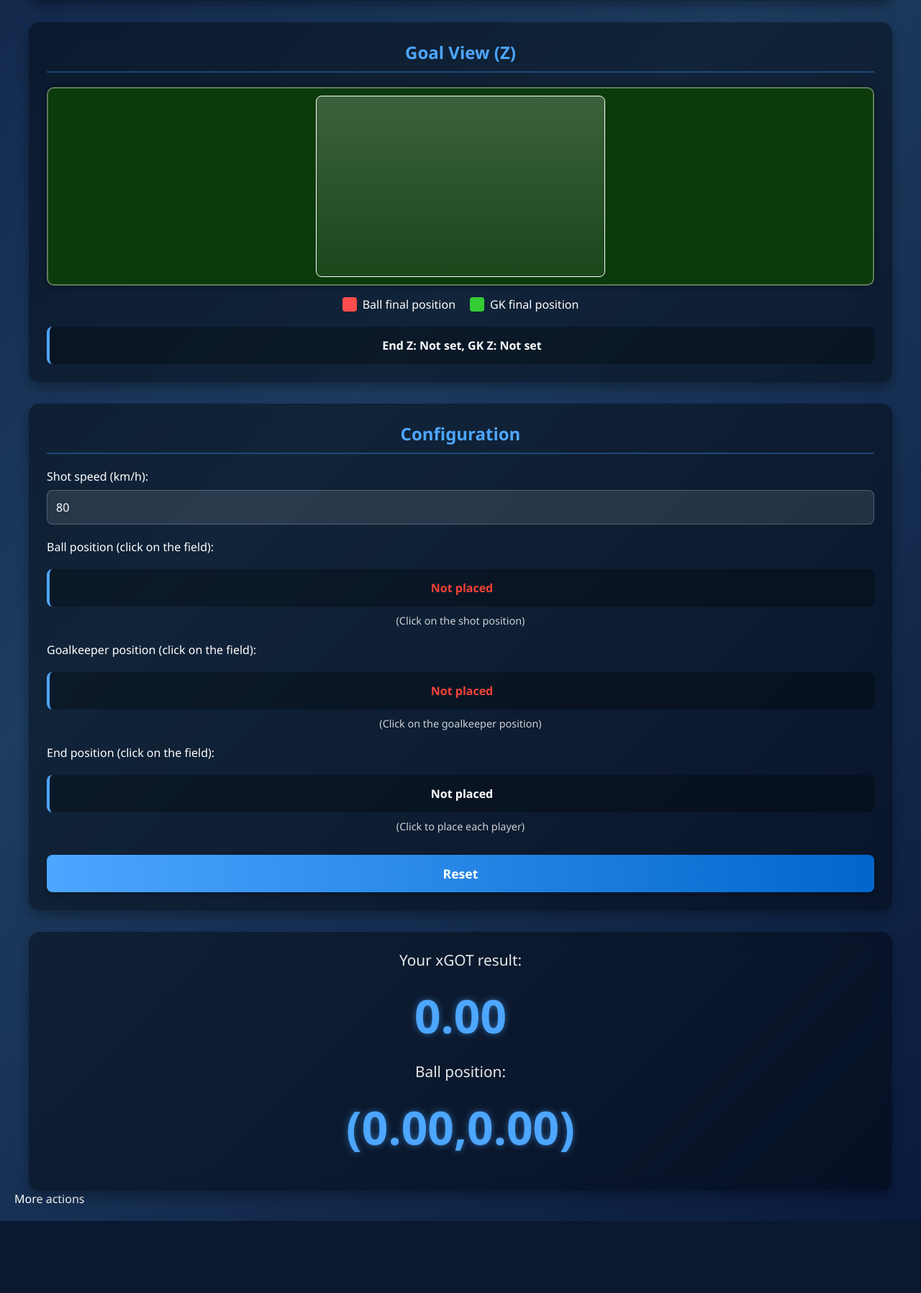
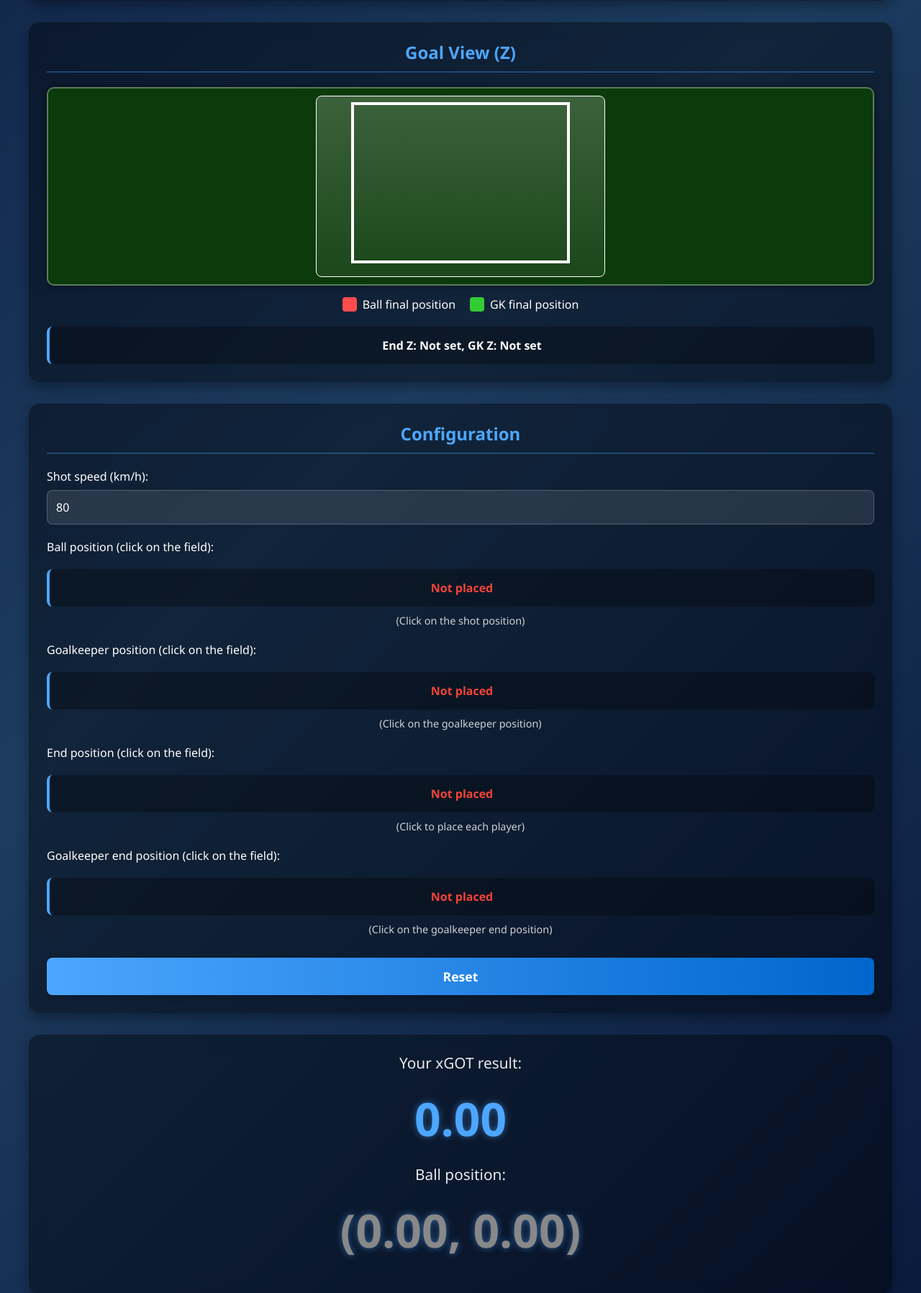
Before and after one commit to miguelnc200/xGOT-web, a Flask app: page / in a window 1280 px wide. Shown: the part 890-2687 px from the top of the page at 72% size. Before the commit the page ends 2587 px from the top, so only its background shows below. Run offline with Flask 3, Linux system fonts and the light colour scheme.

Commit message:
Update index.html

```diff
--- a/templates/index.html
+++ b/templates/index.html
@@ -342,6 +342,12 @@
                     <label>End position (click on the field):</label>
                     <div class="status" id="playersStatus">Not placed</div>
                     <div class="position-help">(Click to place each player)</div>
+                </div>
+
+                <div class="control-group">
+                    <label>Goalkeeper end position (click on the field):</label>
+                    <div class="status" id="gkendStatus">Not placed</div>
+                    <div class="position-help">(Click on the goalkeeper end position)</div>
                 </div>
 
                 <button id="resetBtn">Reset</button>
```
